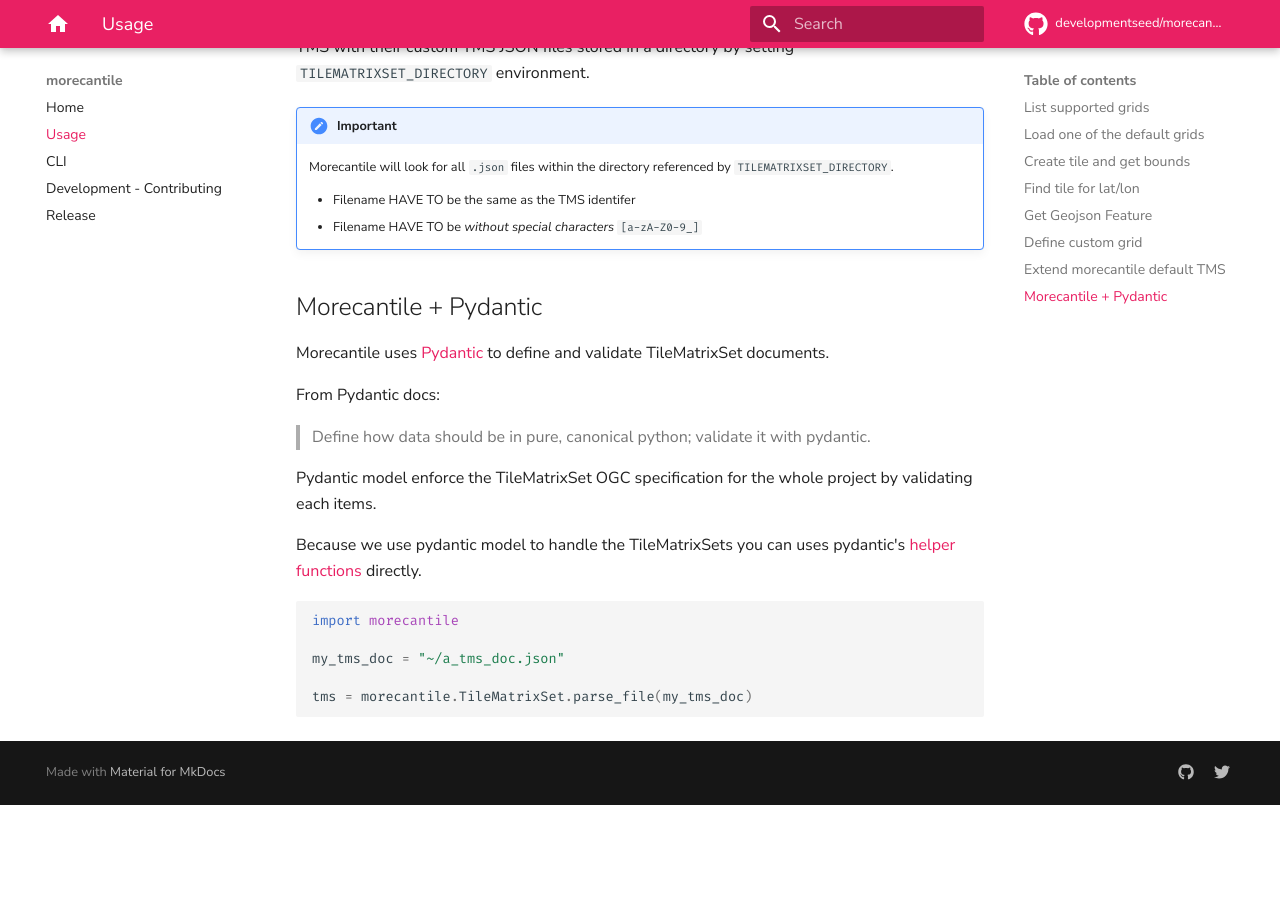
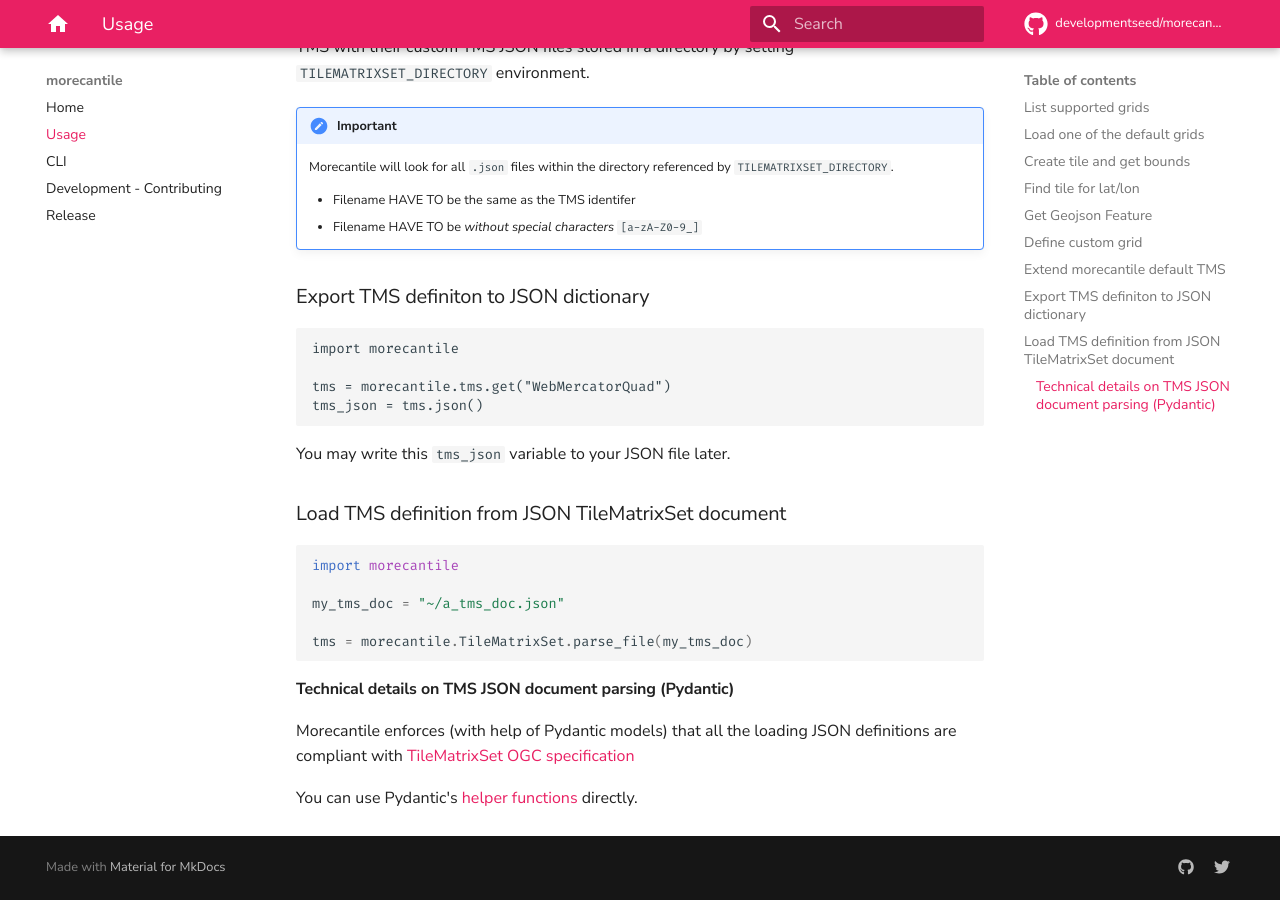
Before and after one commit to developmentseed/morecantile, an MkDocs documentation site: the page built from docs/src/usage.md, in a window 1280 px wide and 900 px high, scrolled down 3017 px. Built offline with MkDocs 1.6.1 and Material for MkDocs 9.7.7, drawn with Linux system fonts in a browser that asks for light colours; comment, search, counter and statistics services are not loaded; before the commit the page ends 3822 px from its top, so only the background shows below that.

Commit message:
Clarify tms.json() usage
Rewrite unclear Pydantic section

````diff
--- a/docs/src/usage.md
+++ b/docs/src/usage.md
@@ -151,16 +151,18 @@ Since the release of morecantile `1.3.1`, users can automatically extend morecan
     - Filename HAVE TO be the same as the TMS identifer
     - Filename HAVE TO be *without special characters* `[a-zA-Z0-9_]`
 
-## Morecantile + Pydantic
+### Export TMS definiton to JSON dictionary
 
-Morecantile uses [Pydantic](https://pydantic-docs.helpmanual.io) to define and validate TileMatrixSet documents.
+```
+import morecantile
 
-From Pydantic docs:
-> Define how data should be in pure, canonical python; validate it with pydantic.
+tms = morecantile.tms.get("WebMercatorQuad")
+tms_json = tms.json()
+```
 
-Pydantic model enforce the TileMatrixSet OGC specification for the whole project by validating each items.
+You may write this `tms_json` variable to your JSON file later.
 
-Because we use pydantic model to handle the TileMatrixSets you can uses pydantic's [helper functions](https://pydantic-docs.helpmanual.io/usage/models/#helper-functions) directly.
+### Load TMS definition from JSON TileMatrixSet document
 
 ```python
 import morecantile
@@ -169,3 +171,9 @@ my_tms_doc = "~/a_tms_doc.json"
 
 tms = morecantile.TileMatrixSet.parse_file(my_tms_doc)
 ```
+
+#### Technical details on TMS JSON document parsing (Pydantic)
+
+Morecantile enforces (with help of Pydantic models) that all the loading JSON definitions are compliant with [TileMatrixSet OGC specification](https://docs.opengeospatial.org/is/17-083r4/17-083r4.html#toc18)
+
+You can use Pydantic's [helper functions](https://pydantic-docs.helpmanual.io/usage/models/#helper-functions) directly.
````
